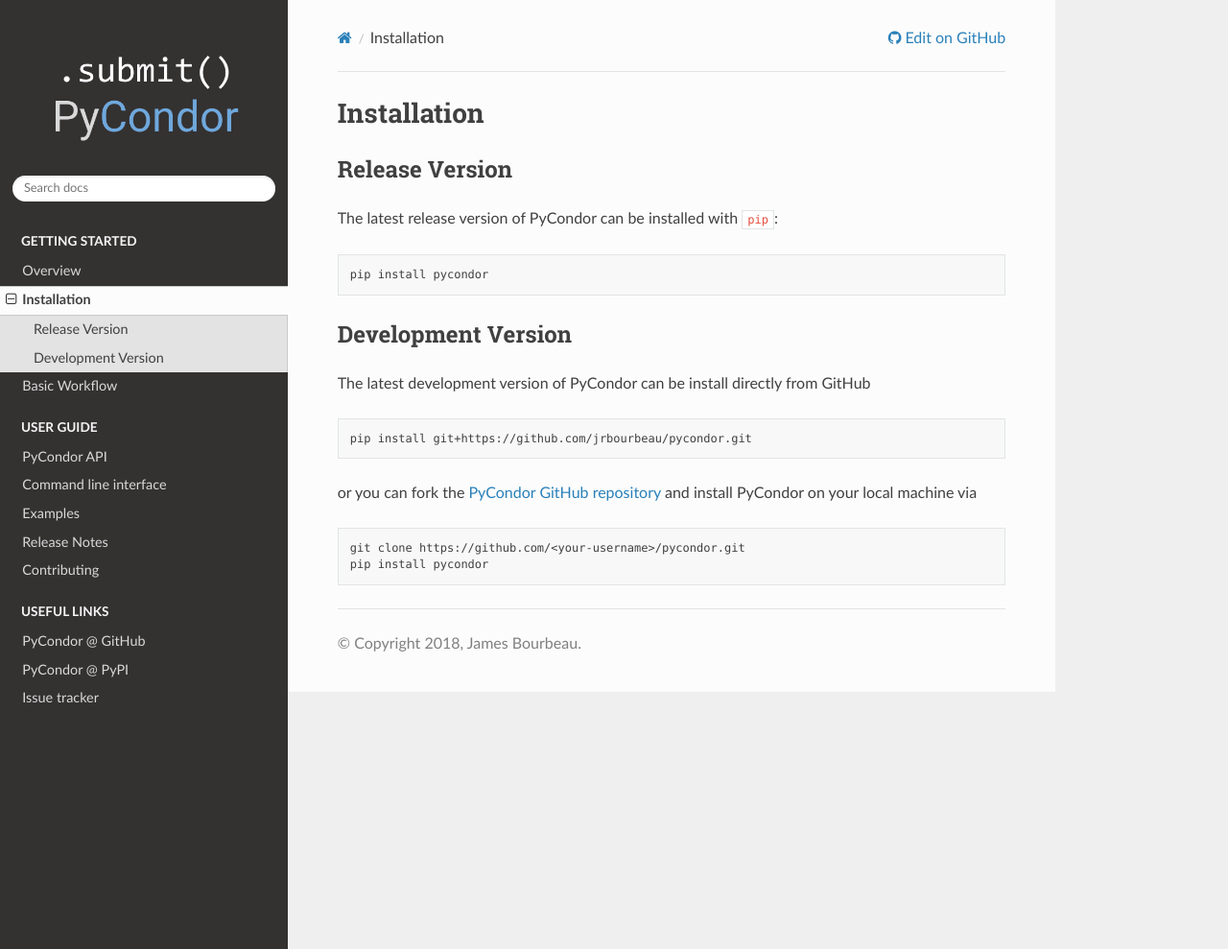
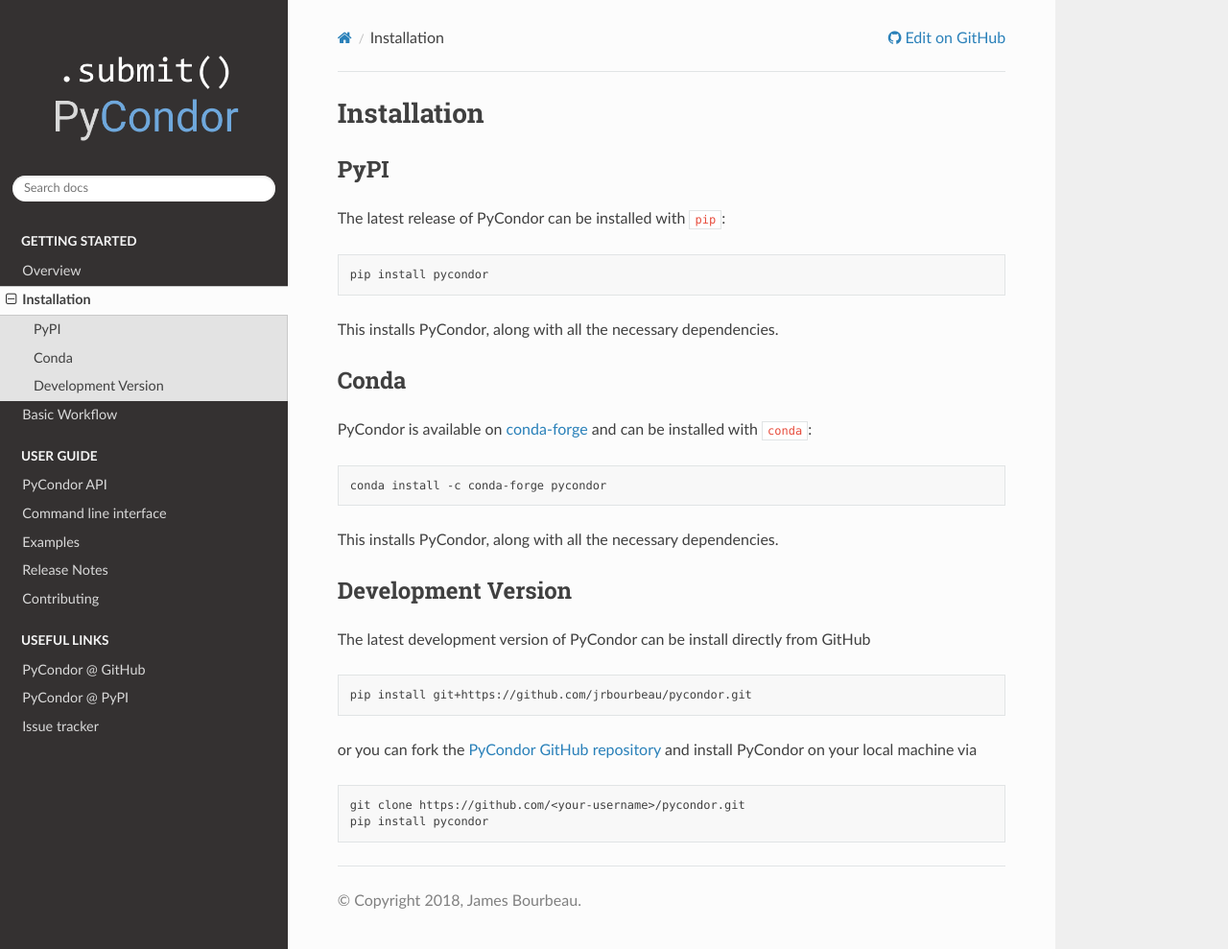
Before and after one commit to pycondor/pycondor, a Sphinx documentation site: the page built from docs/installation.rst, in a window 1280 px wide and 989 px high. Shown: the whole window at 96% size. Built offline with Sphinx 7.4.7 and the Read the Docs theme 2.0.0, drawn with Linux system fonts in a browser that asks for light colours; the version number is read from the project's files by our own code.

Commit message:
Adds conda installation instructions for PyCondor (#104)

```diff
--- a/docs/installation.rst
+++ b/docs/installation.rst
@@ -6,15 +6,30 @@
 Installation
 ************
 
----------------
-Release Version
----------------
+----
+PyPI
+----
 
-The latest release version of PyCondor can be installed with ``pip``:
+The latest release of PyCondor can be installed with ``pip``:
 
 .. code-block:: bash
 
     pip install pycondor
+
+This installs PyCondor, along with all the necessary dependencies.
+
+
+-----
+Conda
+-----
+
+PyCondor is available on `conda-forge <https://anaconda.org/conda-forge/pycondor>`_ and can be installed with ``conda``:
+
+.. code-block:: bash
+
+    conda install -c conda-forge pycondor
+
+This installs PyCondor, along with all the necessary dependencies.
 
 
 -------------------
```
Also changed, not shown: README.md (+6 -0 lines).
